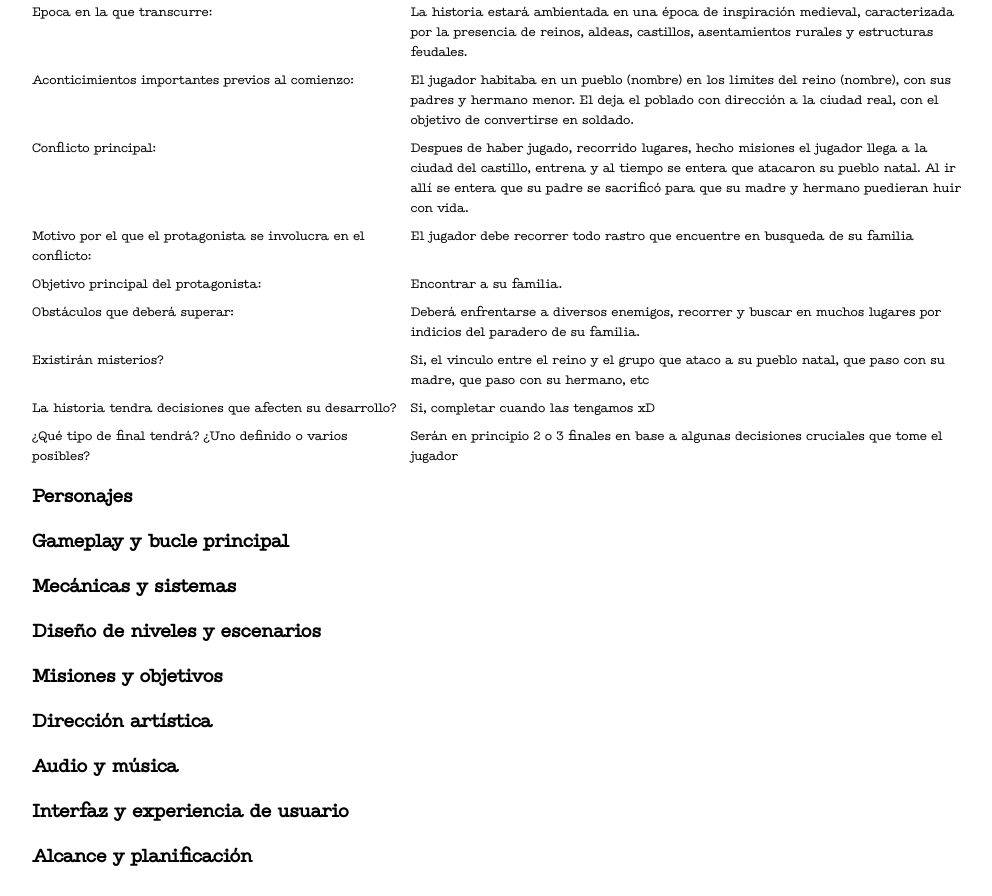
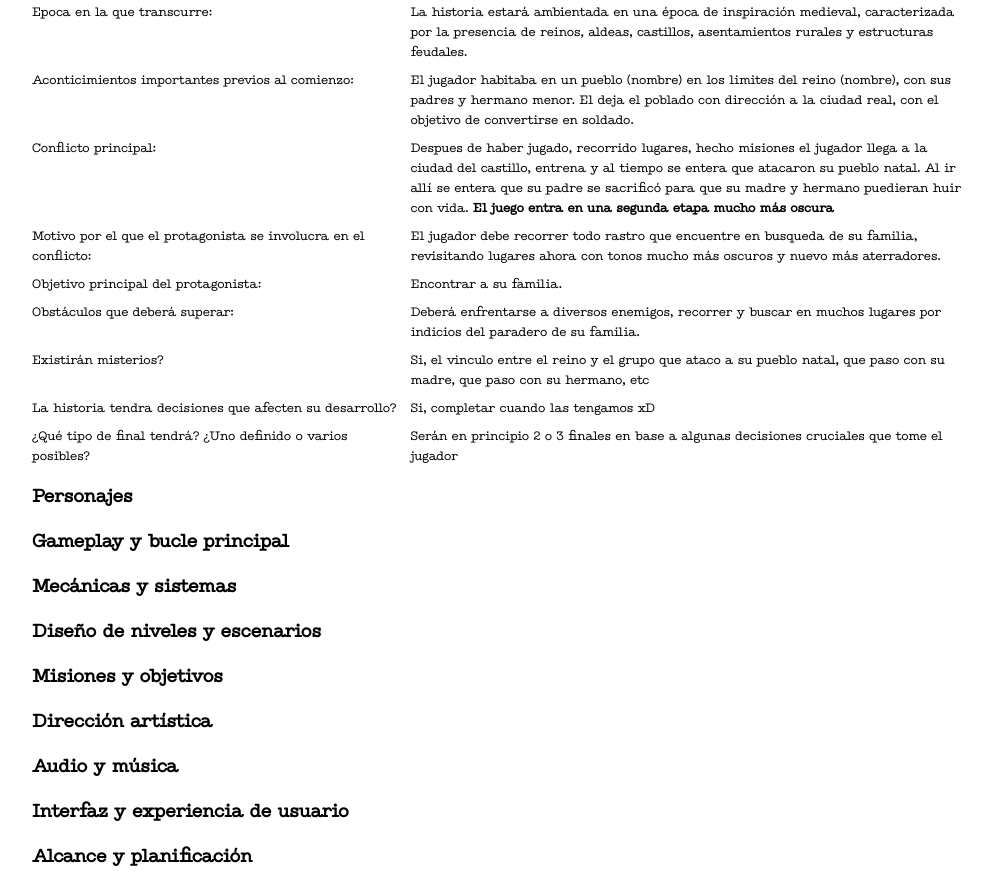
Before and after one commit to Ebanx3/documentacion-de-juego, a plain HTML site: page index.html in a window 1280 px wide. Shown: the part 1408-2304 px from the top of the page, without its empty margins (266-1258 px from the left). Drawn offline with Linux system fonts and the light colour scheme.

Commit message:
se agregaron en la sección de historia mención a la segunda etapa del juego

```diff
--- a/index.html
+++ b/index.html
@@ -261,10 +261,10 @@
                 <p>El jugador habitaba en un pueblo (nombre) en los limites del reino (nombre), con sus padres y hermano menor. El deja el poblado con dirección a la ciudad real, con el objetivo de convertirse en soldado.</p>
 
                 <span>Conflicto principal:</span>
-                <span>Despues de haber jugado, recorrido lugares, hecho misiones el jugador llega a la ciudad del castillo, entrena y al tiempo se entera que atacaron su pueblo natal. Al ir allí se entera que su padre se sacrificó para que su madre y hermano puedieran huir con vida.</span>
+                <span>Despues de haber jugado, recorrido lugares, hecho misiones el jugador llega a la ciudad del castillo, entrena y al tiempo se entera que atacaron su pueblo natal. Al ir allí se entera que su padre se sacrificó para que su madre y hermano puedieran huir con vida. <strong>El juego entra en una segunda etapa mucho más oscura</strong></span>
 
                 <span>Motivo por el que el protagonista se involucra en el conflicto:</span>
-                <span>El jugador debe recorrer todo rastro que encuentre en busqueda de su familia</span>
+                <span>El jugador debe recorrer todo rastro que encuentre en busqueda de su familia, revisitando lugares ahora con tonos mucho más oscuros y nuevo más aterradores.</span>
 
                 <span>Objetivo principal del protagonista:</span>
                 <span>Encontrar a su familia.</span>
```
